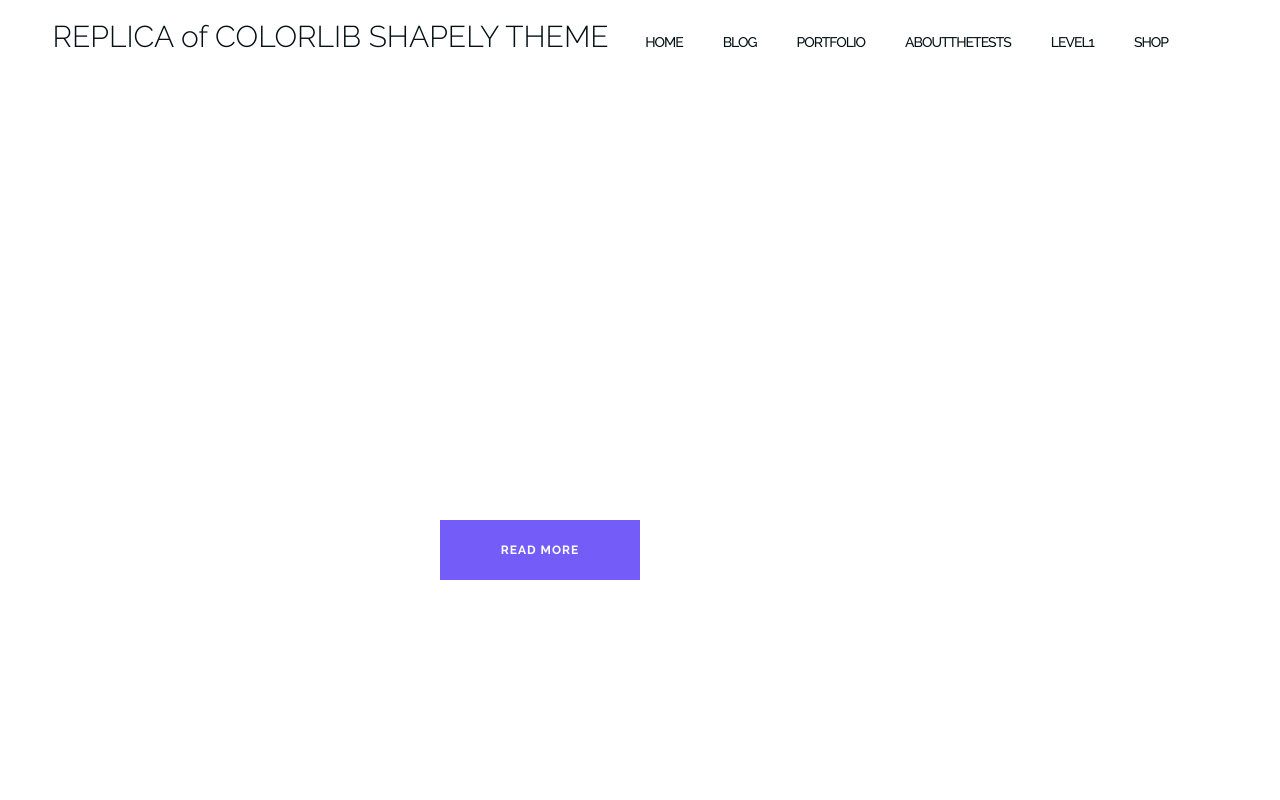
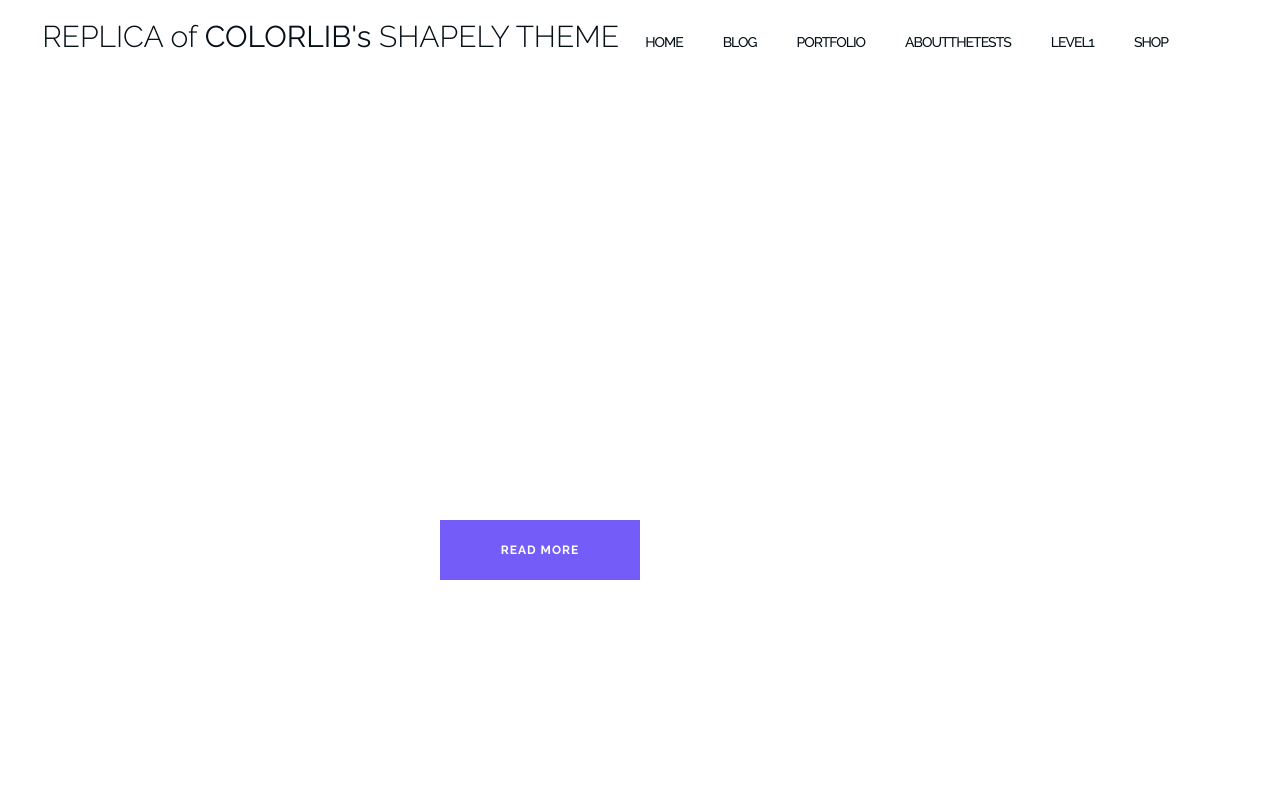
Before and after one commit to vanhog/ocwebdev_ac_shapely, a plain HTML site: page index.html in a window 1280 px wide. Shown: the top 800 px of the page. Drawn offline with Linux system fonts and the light colour scheme.

Commit message:
2nd Colorlib link added

```diff
--- a/index.html
+++ b/index.html
@@ -14,9 +14,20 @@
         class="bg-white flex flex-col lg:flex-row justify-evenly items-baseline text-center p-4"
       >
         <div
-          class="flex flex-row gap-30 flex-auto justify-evenly items-baseline"
+          class="flex flex-row gap-48 flex-auto justify-evenly items-baseline"
         >
-          <div class="text-preset-h2">REPLICA of COLORLIB SHAPELY THEME</div>
+          <div class="text-preset-h2">
+            REPLICA of
+            <b>
+              <a
+                href="https://colorlibhub.com/shapely/"
+                target="_blank"
+                rel="noopener noreferrer"
+                >COLORLIB's</a
+              ></b
+            >
+            SHAPELY THEME
+          </div>
           <nav
             class="lg:hidden"
             aria-label="Hamburger Menu"
```
Also changed, not shown: output.css, 1 other file.
